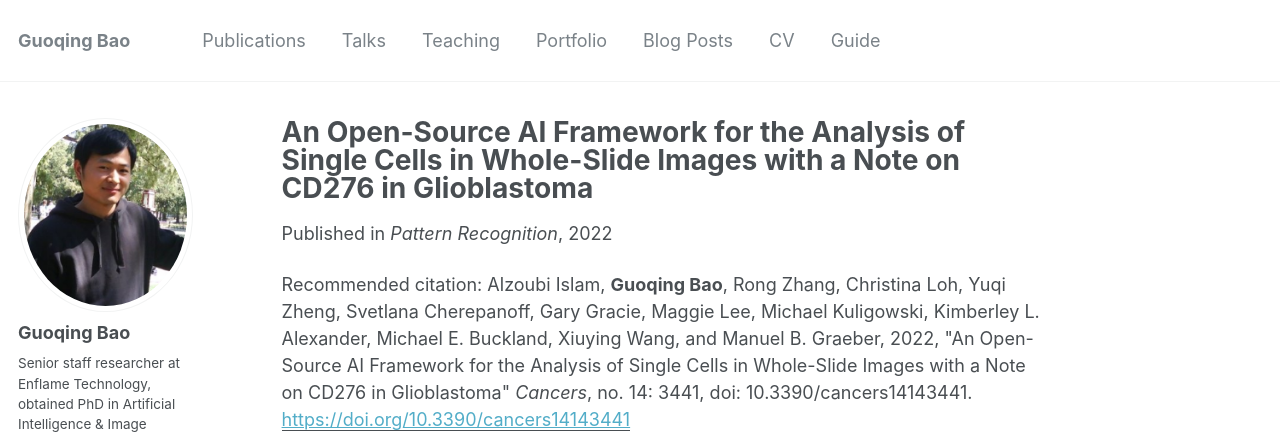
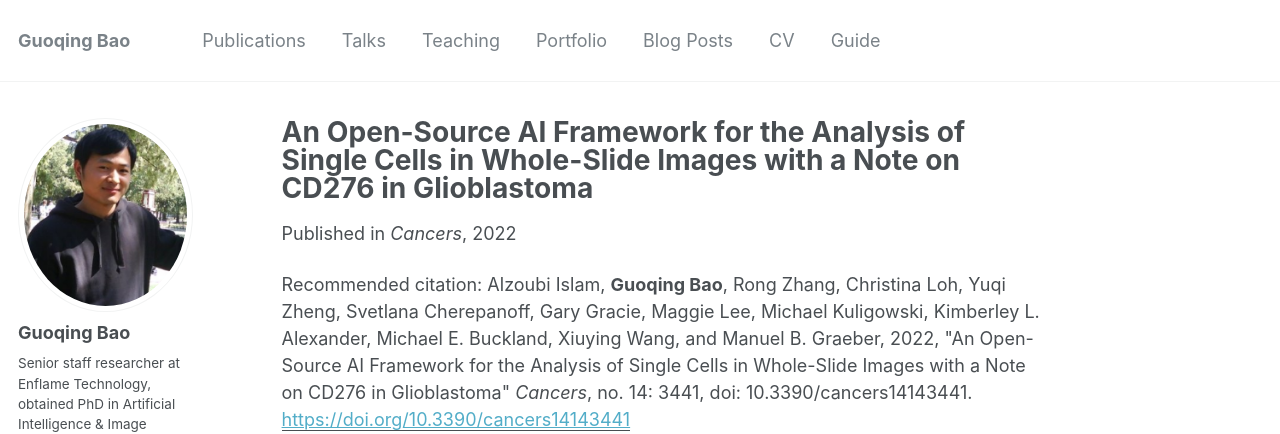
Before and after one commit to guoqingbao/guoqingbao.github.io, a Jekyll site: the page built from _publications/2022-07-13-Pathofusion2.md, in a window 1280 px wide and 1101 px high. Shown: the top 434 px of the window. Built offline with Jekyll 4.4.1, drawn with Linux system fonts in a browser that asks for light colours; some web fonts are replaced.

Commit message:
Update 2022-07-13-Pathofusion2.md

```diff
--- a/_publications/2022-07-13-Pathofusion2.md
+++ b/_publications/2022-07-13-Pathofusion2.md
@@ -4,7 +4,7 @@ collection: publications
 permalink: /publication/2022-07-13-Pathofusion2
 excerpt: 'We extended the Pathofusion framework for cell-level profiling on histopathology images.'
 date: 2022-07-13
-venue: 'Pattern Recognition'
+venue: 'Cancers'
 paperurl: 'https://doi.org/10.3390/cancers14143441'
 citation: 'Alzoubi Islam, <b>Guoqing Bao</b>, Rong Zhang, Christina Loh, Yuqi Zheng, Svetlana Cherepanoff, Gary Gracie, Maggie Lee, Michael Kuligowski, Kimberley L. Alexander, Michael E. Buckland, Xiuying Wang, and Manuel B. Graeber, 2022, &quot;An Open-Source AI Framework for the Analysis of Single Cells in Whole-Slide Images with a Note on CD276 in Glioblastoma&quot; <i>Cancers</i>, no. 14: 3441, doi: 10.3390/cancers14143441.'
 
```
